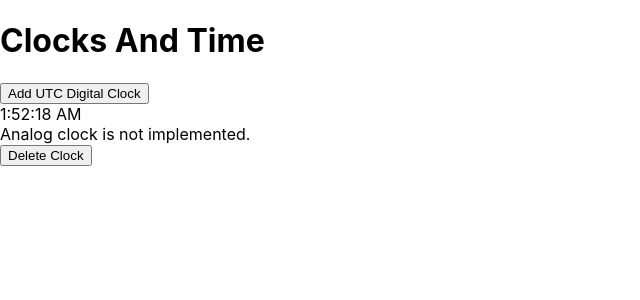
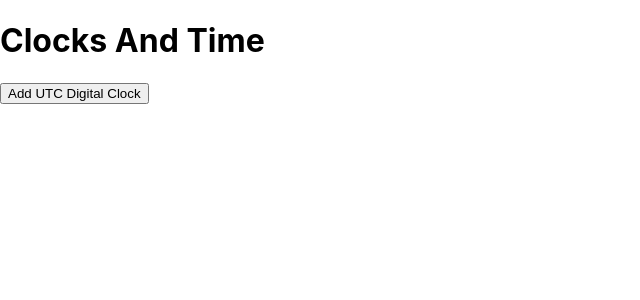
Before and after one commit to BrendanDillon1/Clock-App, a React (Create React App) app in the folder clock-app/: page / in a window 1280 px wide. Shown: the top 300 px of the page, without its empty margins (0-640 px from the left). Built offline with nearby package versions, Linux system fonts and the light colour scheme.

Commit message:
made changes to the app.tsx that made it so we now have a working digital UTC clock

```diff
--- a/clock-app/src/components/App/App.tsx
+++ b/clock-app/src/components/App/App.tsx
@@ -15,10 +15,9 @@ const App: React.FC = () => {
     setClocks((clocks) => [...clocks, newClock]);
   };
 
-  const updateClock = (clockToUpdate: Clocks) => {
-    setClocks((clocks) => clocks.map((clock) => (clock.id === clockToUpdate.id ? clockToUpdate : clock)));
+  const updateClock = (id: number, updatedClockData: { timeZone: string; isDigital: boolean }) => {
+    setClocks((prevClocks) => prevClocks.map((clock) => (clock.id === id ? { ...clock, ...updatedClockData } : clock)));
   };
-
   const deleteClock = (clockId: number) => {
     setClocks((clocks) => clocks.filter((clock) => clock.id !== clockId));
   };
@@ -27,9 +26,10 @@ const App: React.FC = () => {
     <div className="App">
       <h1>Clocks And Time</h1>
       <button onClick={() => addClock("UTC", true)}>Add UTC Digital Clock</button>
-      <Settings clocks={clocks} updateClock={updateClock}
-      />
-      <Clock clock={clocks} />
+      <Settings clocks={clocks} updateClock={updateClock} />
+      {clocks.map((clock) => (
+        <Clock key={clock.id} clock={clock} deleteClock={deleteClock} />
+      ))}
     </div>
   );
 };
```
